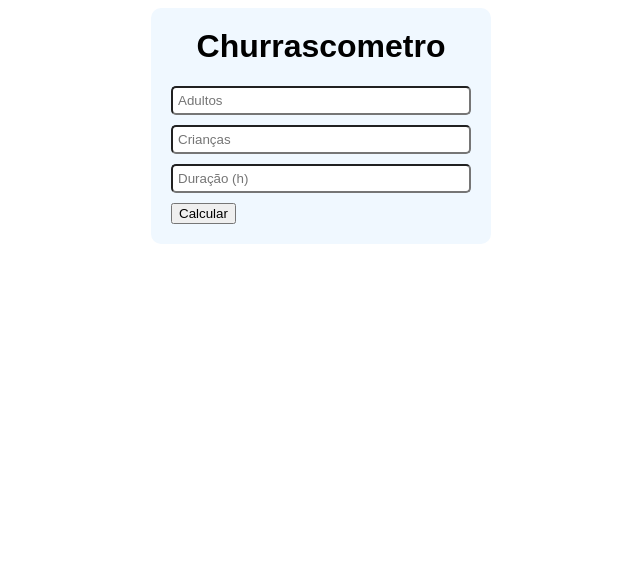
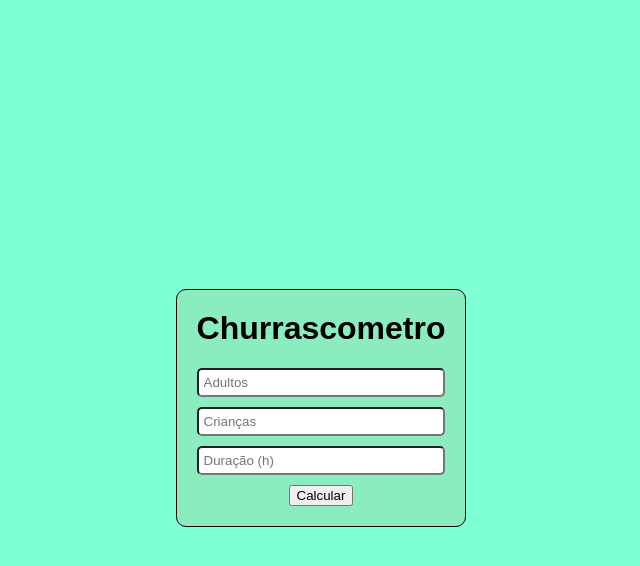
Before and after one commit to jaovic/Churrascometro, a plain HTML site: page index.html in a window 1280 px wide. Shown: the whole page, without its empty margins (319-959 px from the left). Drawn offline with Linux system fonts and the light colour scheme.

Commit message:
atualização style

```diff
--- a/styles/style.css
+++ b/styles/style.css
@@ -1,10 +1,22 @@
+body{
+    height: 100vh;
+    display: flex;
+    align-items: center;
+    justify-content: center;
+    background-color: aquamarine;
+}
 .container{
+    display: flex;
+    flex-direction: column;
+    justify-content: center;
+    align-items: center;
     font-family: Arial, Helvetica, sans-serif;
     max-width: 300px;
     margin: auto;
-    background-color: aliceblue;
+    background-color: rgb(139, 236, 191);
     padding: 20px;
     border-radius: 10px;
+    border: solid 0.7px black;
 }
 h1{
     text-align: center;
```
Also changed, not shown: index.html (+0 -2 lines).
